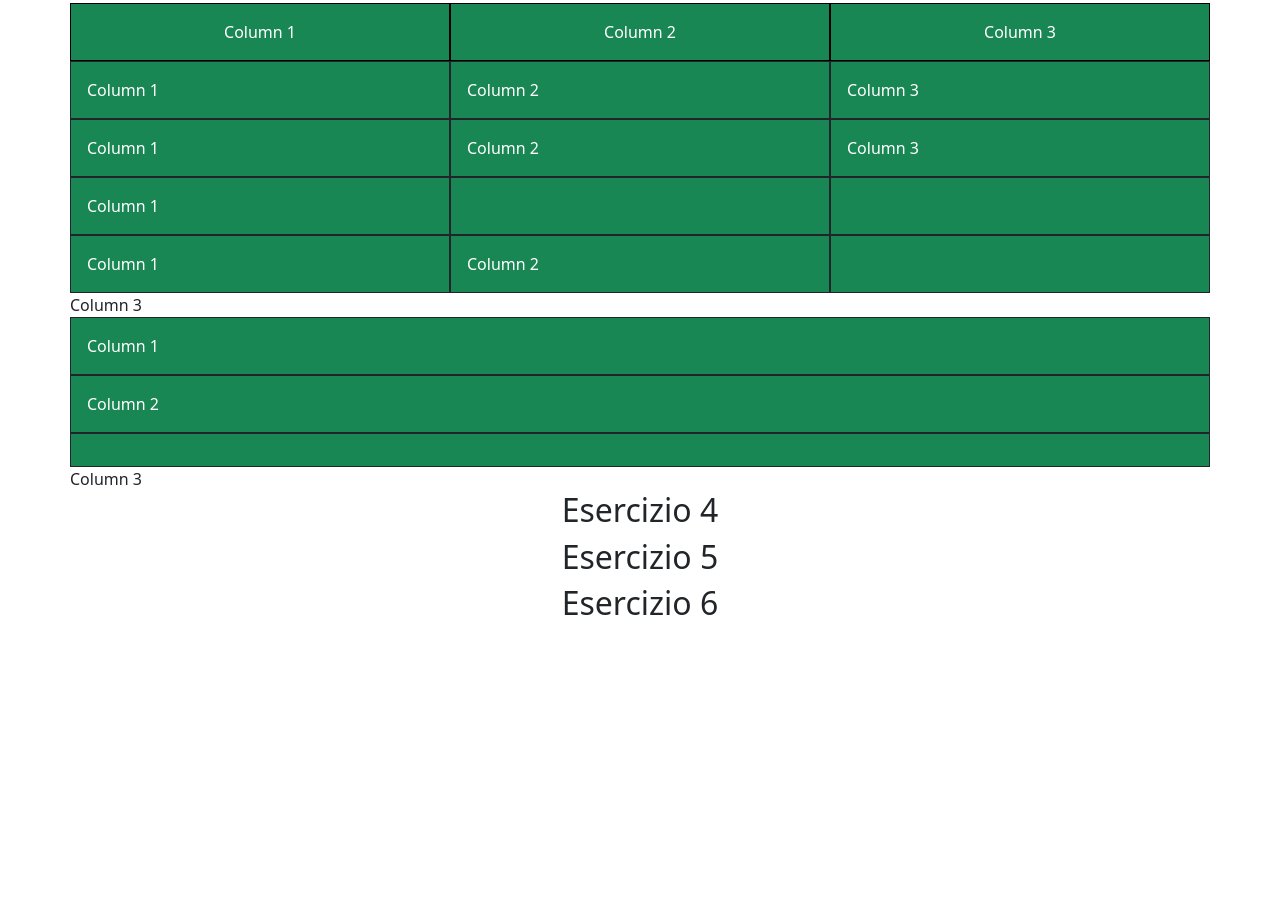
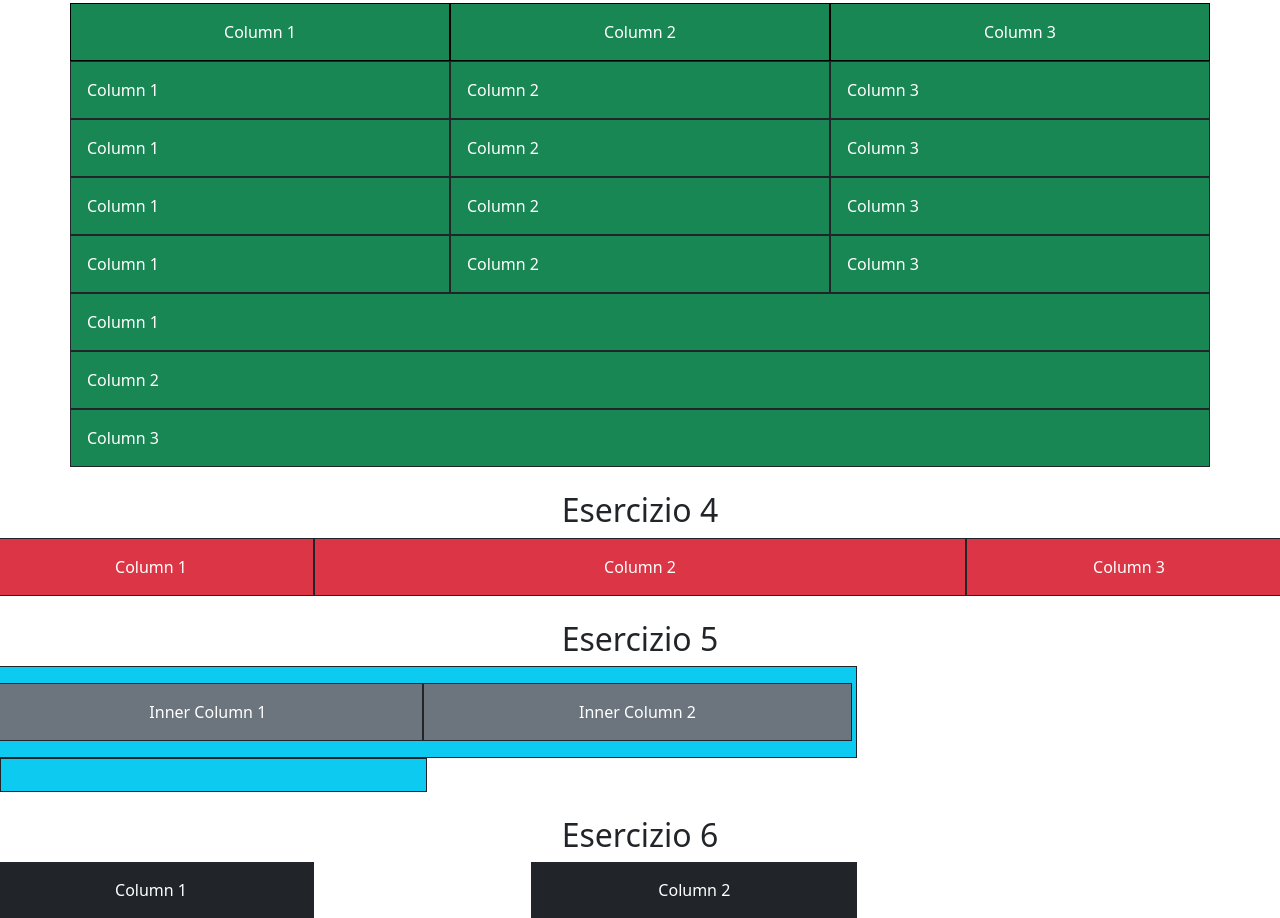
Before and after one commit to wendy090296/U2-W2-D1, a plain HTML site: page index.html in a window 1280 px wide. Shown: the part 404-1322 px from the top of the page. Before the commit the page ends 1034 px from the top, so only its background shows below. Drawn offline with nearby package versions, Linux system fonts and the light colour scheme.

Commit message:
final commit

```diff
--- a/index.html
+++ b/index.html
@@ -121,12 +121,12 @@
           <div class="col-lg-4 bg-success text-white border border-dark p-3">
             Column 1
           </div>
-          <div
-            class="col-lg-4 bg-success text-white border border-dark p-3"
-          ></div>
-          <div
-            class="col-lg-4 bg-success text-white border border-dark p-3"
-          ></div>
+          <div class="col-lg-4 bg-success text-white border border-dark p-3">
+            Column 2
+          </div>
+          <div class="col-lg-4 bg-success text-white border border-dark p-3">
+            Column 3
+          </div>
         </div>
       </div>
       <!-- QUINTA GRIGLIA(BREAKPOINT XL) -->
@@ -138,10 +138,9 @@
           <div class="col-xl-4 bg-success text-white border border-dark p-3">
             Column 2
           </div>
-          <div
-            class="col-xl-4 bg-success text-white border border-dark p-3"
-          ></div>
-          Column 3
+          <div class="col-xl-4 bg-success text-white border border-dark p-3">
+            Column 3
+          </div>
         </div>
       </div>
 
@@ -154,22 +153,66 @@
           <div class="col-xxl-4 bg-success text-white border border-dark p-3">
             Column 2
           </div>
-          <div
-            class="col-xxl-4 bg-success text-white border border-dark p-3"
-          ></div>
+          <div class="col-xxl-4 bg-success text-white border border-dark p-3">
+            Column 3
+          </div>
+        </div>
+      </div>
+
+      <div>
+        <h2 class="text-center mt-4">Esercizio 4</h2>
+      </div>
+      <div class="row">
+        <div
+          class="col-md-3 bg-danger text-white text-center border border-dark p-3"
+        >
+          Column 1
+        </div>
+        <div
+          class="col-md-6 bg-danger text-white text-center border border-dark p-3"
+        >
+          Column 2
+        </div>
+        <div
+          class="col-md-3 bg-danger text-white text-center border border-dark p-3"
+        >
           Column 3
         </div>
       </div>
 
       <div>
-        <h2 class="text-center">Esercizio 4</h2>
+        <h2 class="text-center mt-4">Esercizio 5</h2>
       </div>
+      <div class="row">
+        <div
+          class="col-md-8 bg-info text-white text-center border border-dark p-3"
+        >
+          <div class="row">
+            <div
+              class="col-md-6 bg-secondary text-white text-center border border-dark p-3"
+            >
+              Inner Column 1
+            </div>
+            <div
+              class="col-md-6 bg-secondary text-white text-center border border-dark p-3"
+            >
+              Inner Column 2
+            </div>
+          </div>
+        </div>
+      </div>
+      <div
+        class="col-md-4 bg-info text-white text-center border border-dark p-3"
+      ></div>
 
       <div>
-        <h2 class="text-center">Esercizio 5</h2>
+        <h2 class="text-center mt-4">Esercizio 6</h2>
       </div>
-      <div>
-        <h2 class="text-center">Esercizio 6</h2>
+      <div class="row">
+        <div class="col-md-3 bg-dark text-white text-center p-3">Column 1</div>
+        <div class="col-md-3 offset-md-2 bg-dark text-white text-center p-3">
+          Column 2
+        </div>
       </div>
     </main>
     <script
```
